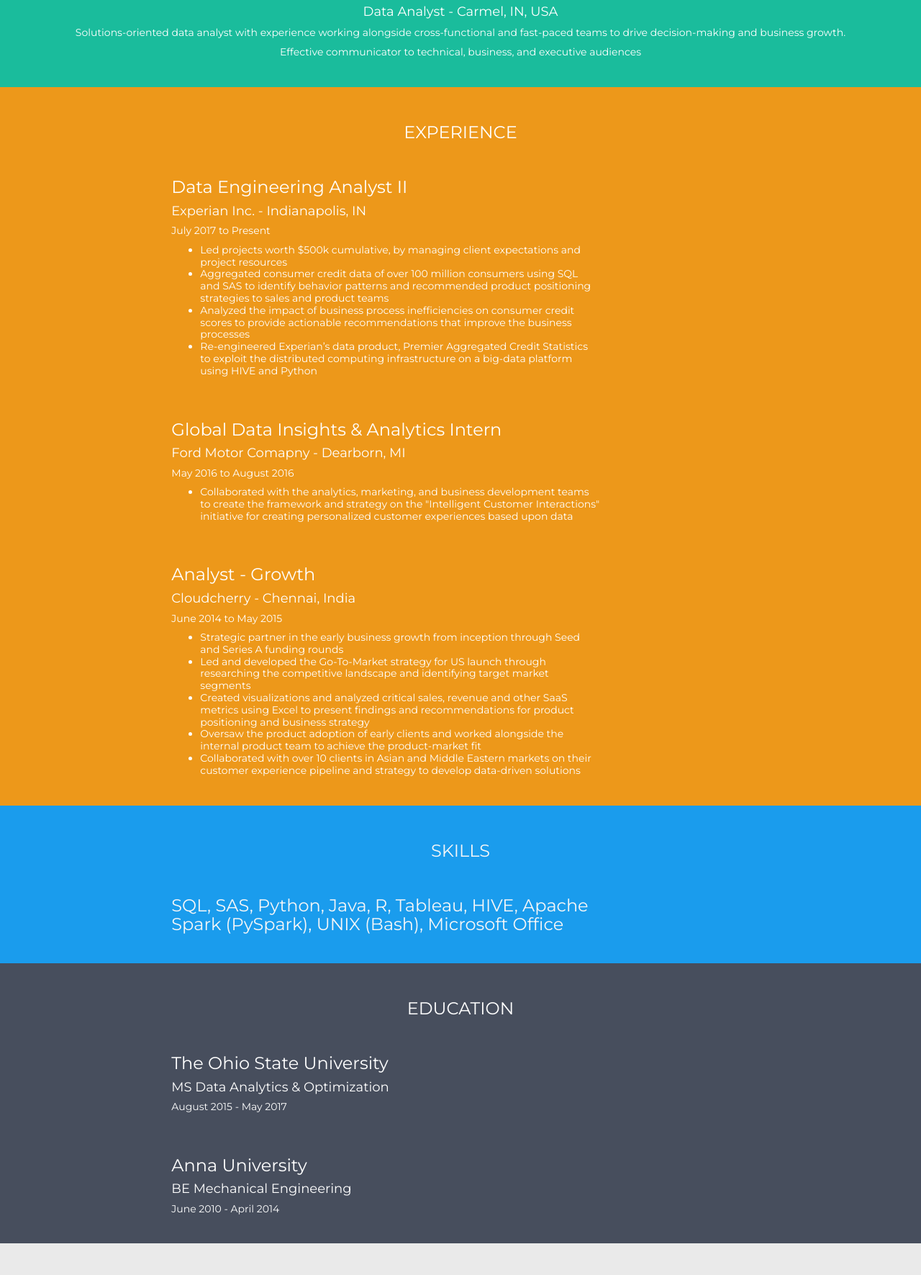
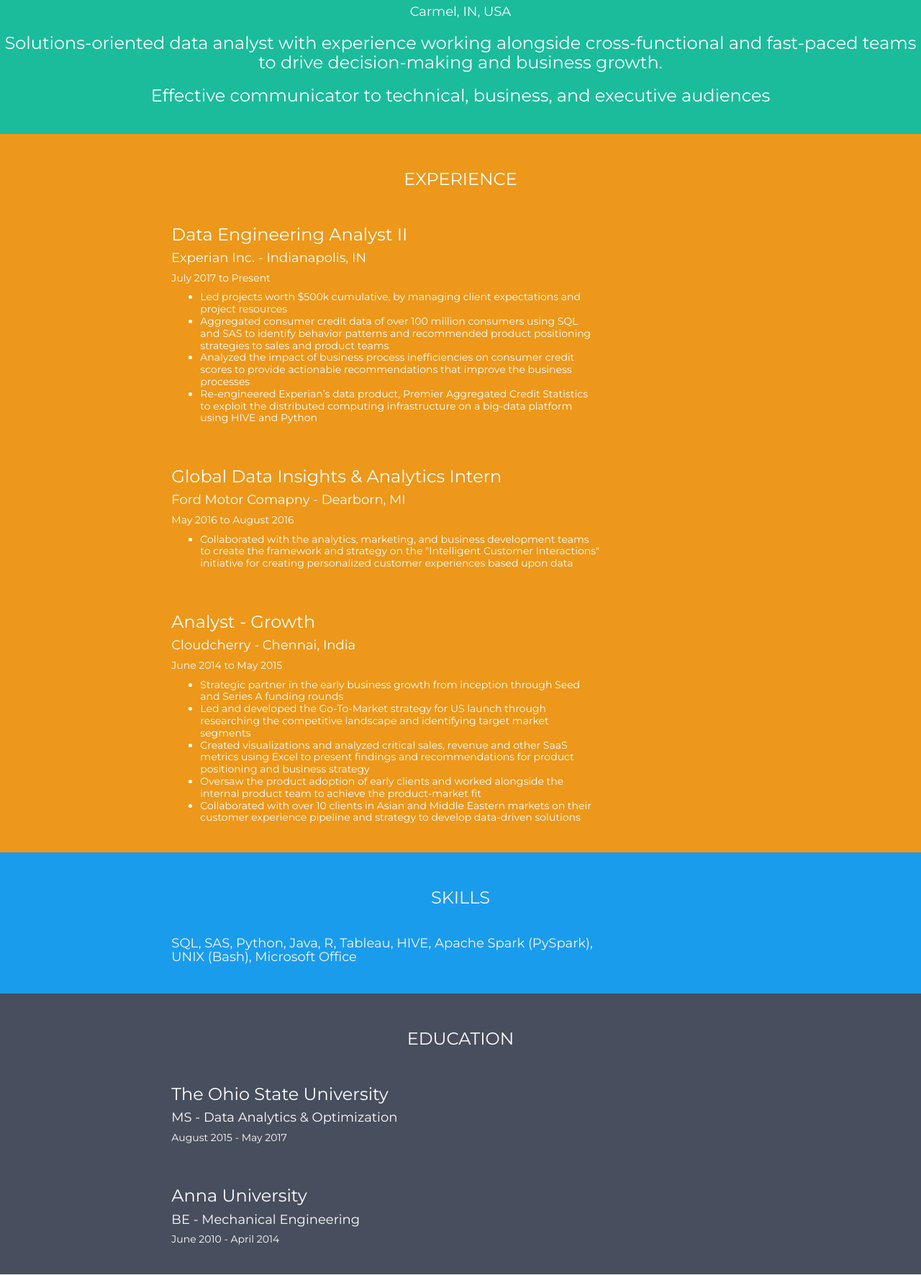
Before and after one commit to arjhunh/arjhunh.github.io, a plain HTML site: page index.html in a window 1280 px wide. Shown: the part 529-2300 px from the top of the page at 72% size. Drawn offline with nearby package versions, Linux system fonts and the light colour scheme.

Commit message:
Update index.html

```diff
--- a/index.html
+++ b/index.html
@@ -29,8 +29,8 @@
     <div class="collapse navbar-collapse" id="mynavbar">
       <ul class="nav navbar-nav navbar-right">
         <li><a href="#experience">EXPERIENCE</a></li>
+	<li><a href="#skills">SKILLS</a></li>
         <li><a href="#education">EDUCATION</a></li>
-	<li><a href="#skills">SKILLS</a></li>
 	<li><a href="#certifications">CERTIFICATIONS</a></li>
         <li><a href="#contact">CONTACT</a></li>
 	<li><a href="https://drive.google.com/file/d/1uaTl5soFZ8p3XkiybmVYw_Xke6C_0Ysm/view?usp=sharing" target="_blank">RESUME</a></li>
@@ -47,9 +47,9 @@
     </div>
     <div class="col">
       <h3>Arjhun Hariharan</h3>
-      <h4>Data Analyst - Carmel, IN, USA</h4>
-      <p>Solutions-oriented data analyst with experience working alongside cross-functional and fast-paced teams to drive decision-making and business growth.</p>
-	<p>Effective communicator to technical, business, and executive audiences</p>
+      <h4>Carmel, IN, USA</h4>
+      <h3>Solutions-oriented data analyst with experience working alongside cross-functional and fast-paced teams to drive decision-making and business growth.</h3>
+	<h3>Effective communicator to technical, business, and executive audiences</h3>
     </div>
   </div>
   </div>
@@ -97,7 +97,7 @@
 <div id="skills" class="container-fluid bg-4">
   <h3 class="padding-head text-center">SKILLS</h3>
     <div class="col-sm-6 col-sm-offset-2">
-      <h3>SQL, SAS, Python, Java, R, Tableau, HIVE, Apache Spark (PySpark), UNIX (Bash), Microsoft Office</h3>
+      <h4>SQL, SAS, Python, Java, R, Tableau, HIVE, Apache Spark (PySpark), UNIX (Bash), Microsoft Office</h4>
     </div>
 </div>
 
@@ -107,12 +107,12 @@
 <div class="col-sm-6 col-sm-offset-2">
 
       <h3>The Ohio State University</h3>
-      <h4>MS Data Analytics & Optimization</h4>
+      <h4>MS - Data Analytics & Optimization</h4>
       <h5>August 2015 - May 2017 </h5>
   </div>
   <div class="col-sm-6 col-sm-offset-2 padding-box">
     <h3>Anna University</h3>
-    <h4>BE Mechanical Engineering</h4>
+    <h4>BE - Mechanical Engineering</h4>
     <h5>June 2010 - April 2014 </h5>
 </div>
 </div>
@@ -151,7 +151,7 @@
       <p><a href="https://facebook.com/arjhun.hariharan/" target='_blank'><img src="img/glyphicons-social-31-facebook.png" width="20" height="20"></img> Facebook </a></p>
       <p><a href="https://twitter.com/arjhunh" target='_blank'><img src="img/glyphicons-social-32-twitter.png" width="20" height="20"></img> Twitter </a></p>
     </div>
-</div>
+
     <div class="row">
     <div class="col-sm-5 col-sm-offset-1">
       <p><a href="https://github.com/arjhunh" target='_blank'><img src="img/glyphicons-social-22-github.png" width="20" height="20"></img> GitHub </a></p>
@@ -159,7 +159,7 @@
       <p><a href="https://www.goodreads.com/user/show/54731083-arjhun-hariharan/" target='_blank'><img src="img/glyphicons-social-43-goodreads.png" width="20" height="20"></img>  Goodreads </a></p>
     </div>
       </div>
-</div>
+
 	<script>
 
 		$(document).on('click','.navbar-collapse.in',function(e) {
```
